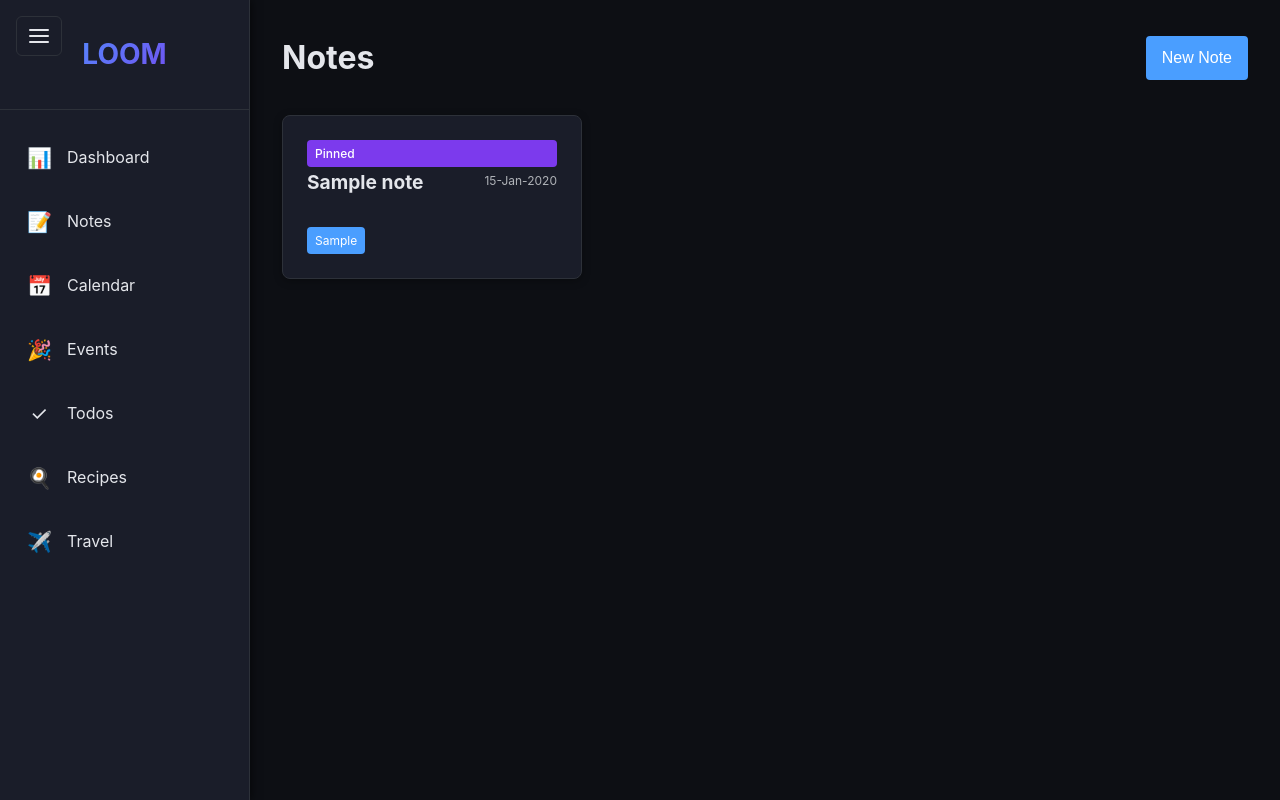
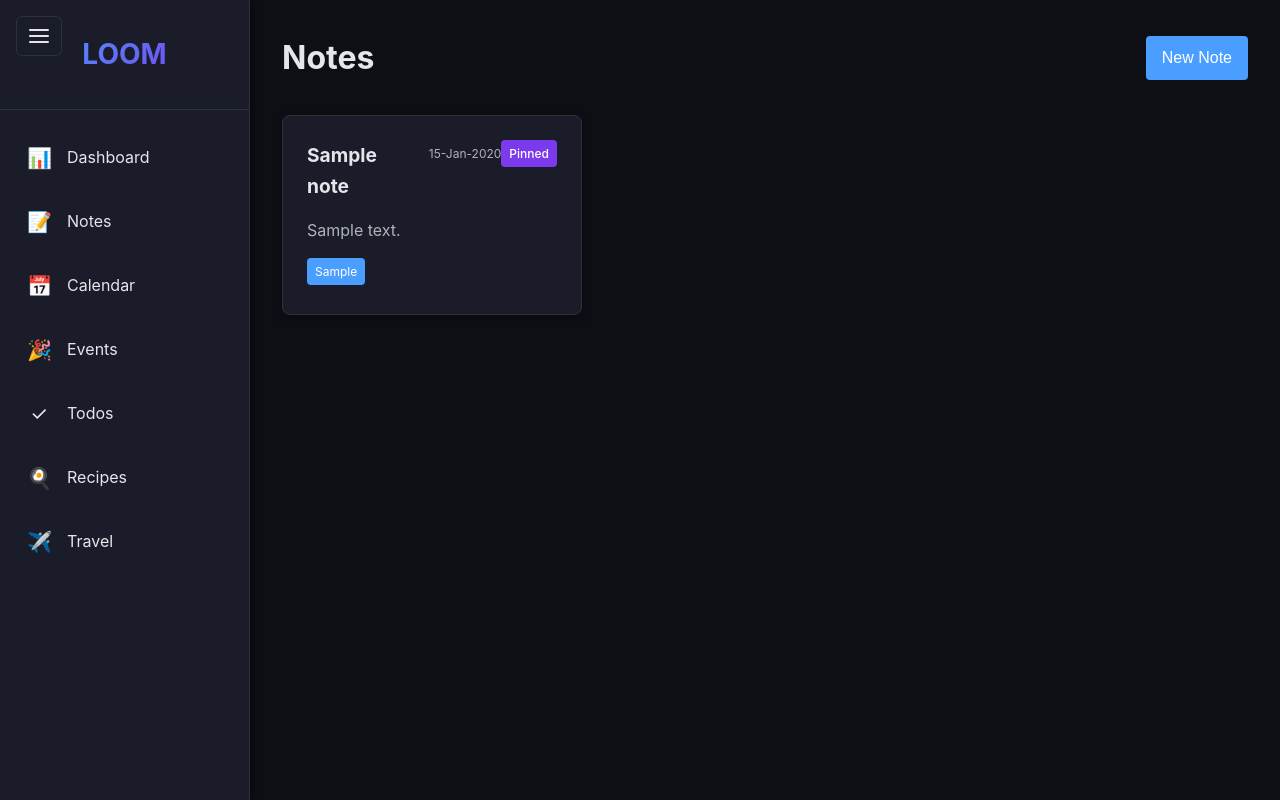
Before and after one commit to DorkSoul/LOOM, a Flask app: page /notes/ in a window 1280 px wide. Run offline with Flask 3, Linux system fonts and the light colour scheme; tables that the repository leaves empty hold one stand-in row (values such as "Sample post"); parts of the project's set-up code (start-up, migrations or seed data) failed here and were passed over; some libraries are stand-ins or nearby versions.

Commit message:
Update index.html

```diff
--- a/app/templates/notes/index.html
+++ b/app/templates/notes/index.html
@@ -218,8 +218,6 @@
         min-height: 100px;
         max-height: 500px;
         overflow: hidden;
-        display: flex;
-        flex-direction: column;
     }
 
     .note-card-header {
@@ -245,7 +243,6 @@
 
     /* Note card content preview with markdown */
     .note-card .note-content {
-        flex: 1;
         overflow: hidden;
         position: relative;
         color: var(--text-muted);
```
